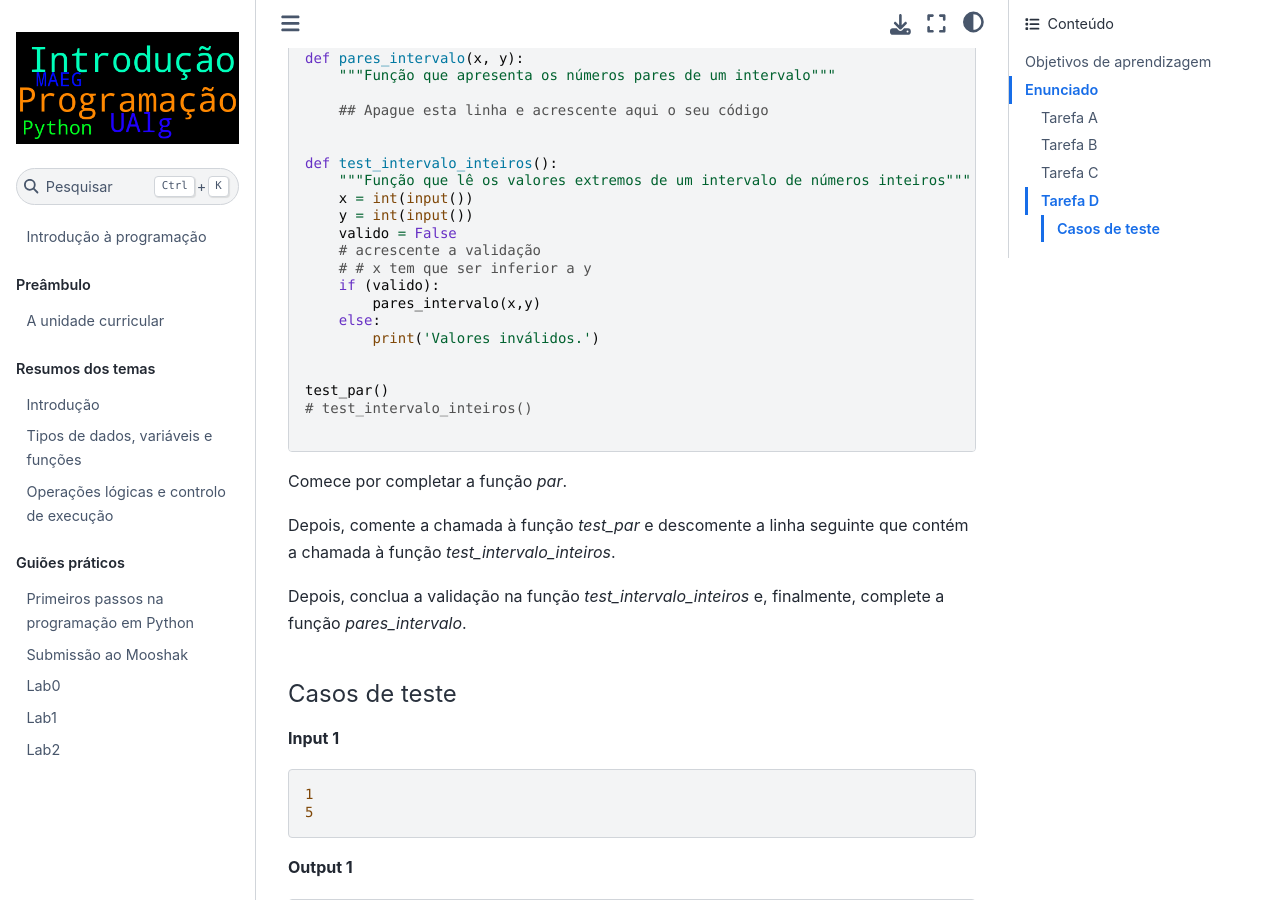
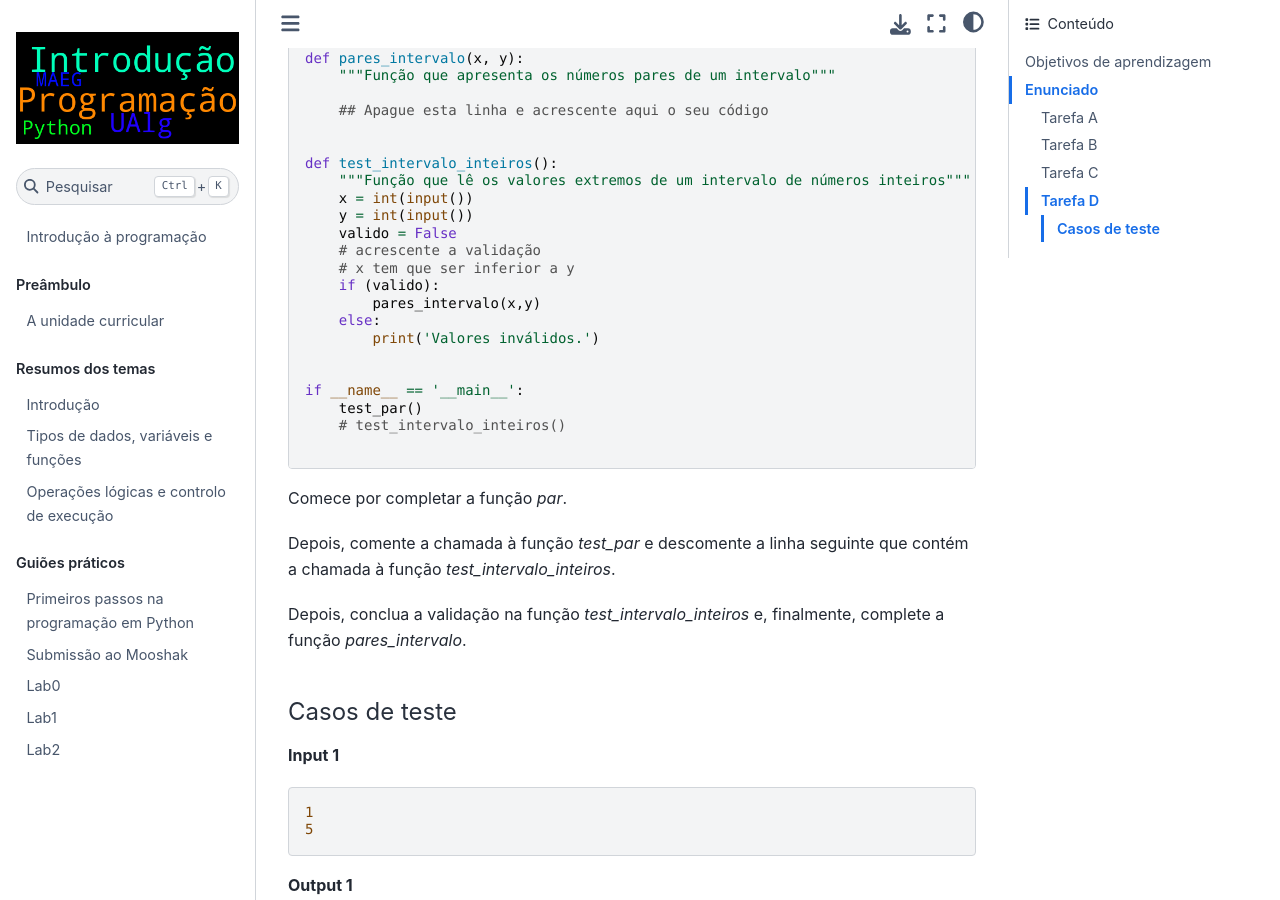
Before and after one commit to margaridamadeira/IP-2022-23, a Jupyter Book: the page built from docs/Lab3.md, in a window 1280 px wide and 900 px high, scrolled down 2662 px. Built offline with Jupyter Book 1.0.4 settings and Sphinx 7.4.7 and the Sphinx Book theme 1.1.4, drawn with Linux system fonts in a browser that asks for light colours.

Commit message:
Adicionado Lab3

````diff
--- a/docs/Lab3.md
+++ b/docs/Lab3.md
@@ -130,15 +130,16 @@ def test_intervalo_inteiros():
     y = int(input())
     valido = False
     # acrescente a validação
-    # # x tem que ser inferior a y
+    # x tem que ser inferior a y
     if (valido):
         pares_intervalo(x,y)
     else:
         print('Valores inválidos.')
 
 
-test_par()
-# test_intervalo_inteiros()
+if __name__ == '__main__':
+    test_par()
+    # test_intervalo_inteiros()
 
 ```
 
````
